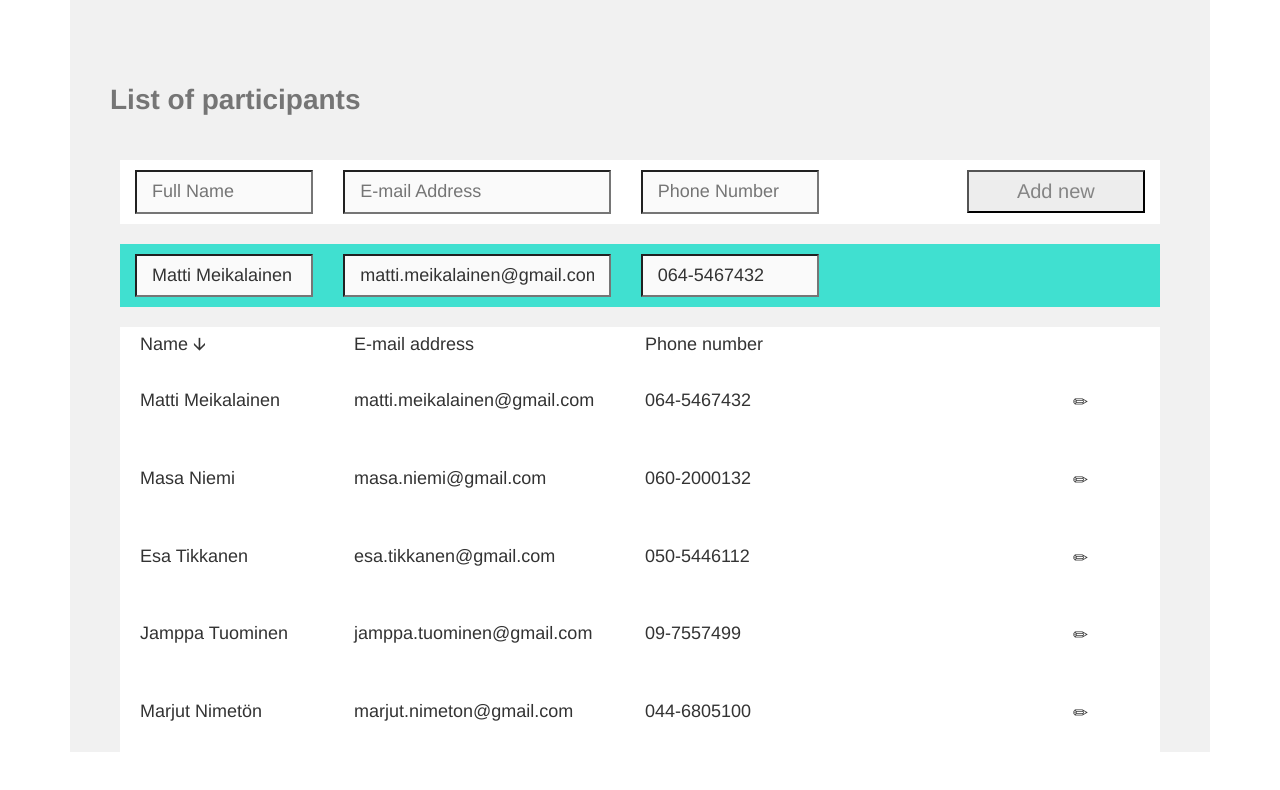
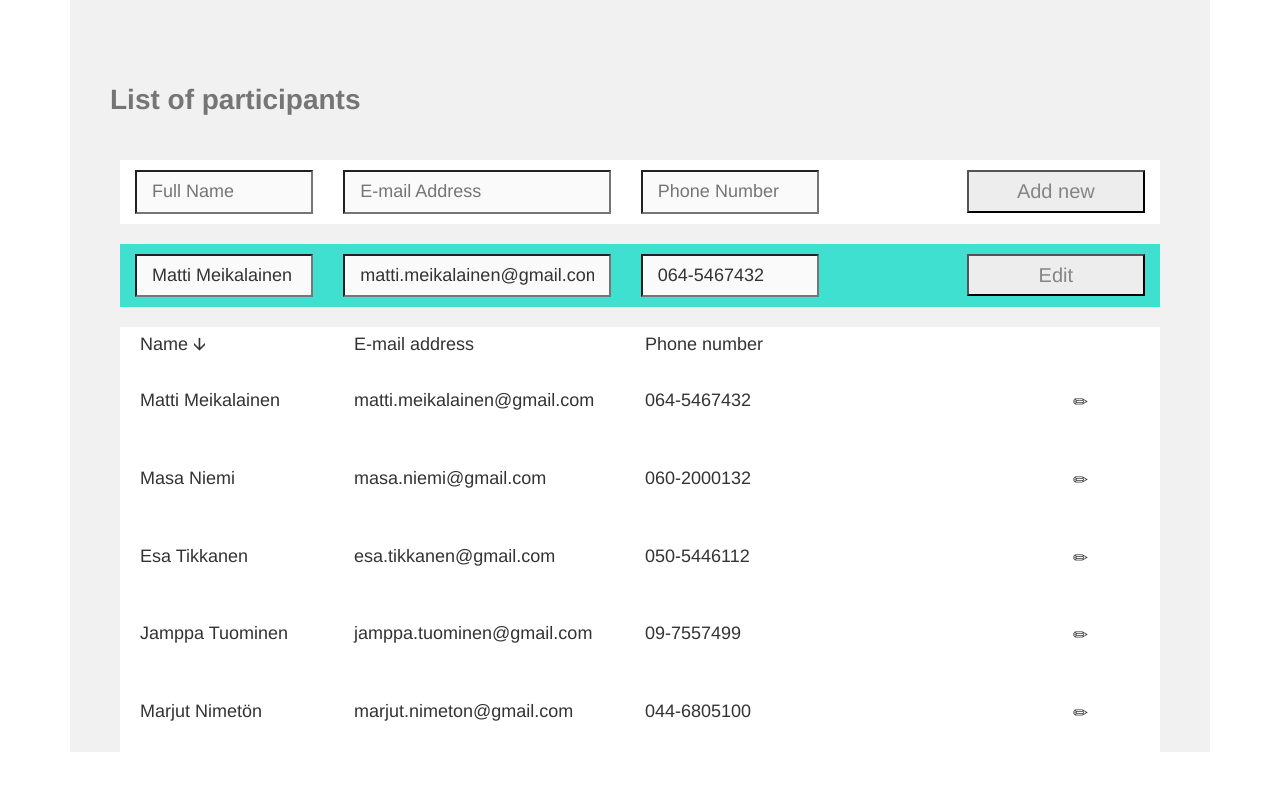
Before and after one commit to finclair/React-Name-List--Application, a React (Create React App) app: page / in a window 1280 px wide. Both pictures are taken after a click on the button 1080 px from the left and 318 px from the top of the page. Shown: the top 790 px of the page. Built offline with nearby package versions, Linux system fonts and the light colour scheme; a web font is replaced by a local one.

Commit message:
Add markup and styles for button

```diff
--- a/src/App.css
+++ b/src/App.css
@@ -38,6 +38,14 @@
 .form-edit {
   background: turquoise;
   margin: 20px 50px;
+}
+
+.button-edit {
+  margin: 10px 30px;
+  padding: 5px;
+  font-size: 20px;
+  background: #EDEDED;
+  color: #858585;
 }
 
 .name-list {
--- a/src/Components/EditingForm.js
+++ b/src/Components/EditingForm.js
@@ -16,9 +16,9 @@ const ModificationForm = (props) => {
             <input className="input-field col-sm-2"
               value={props.phoneEdit}
             />
+            <button className="button-edit col-sm-2 pull-right">Edit</button>
           </div>
         </form>
-
     </div>
   );
 };
```
